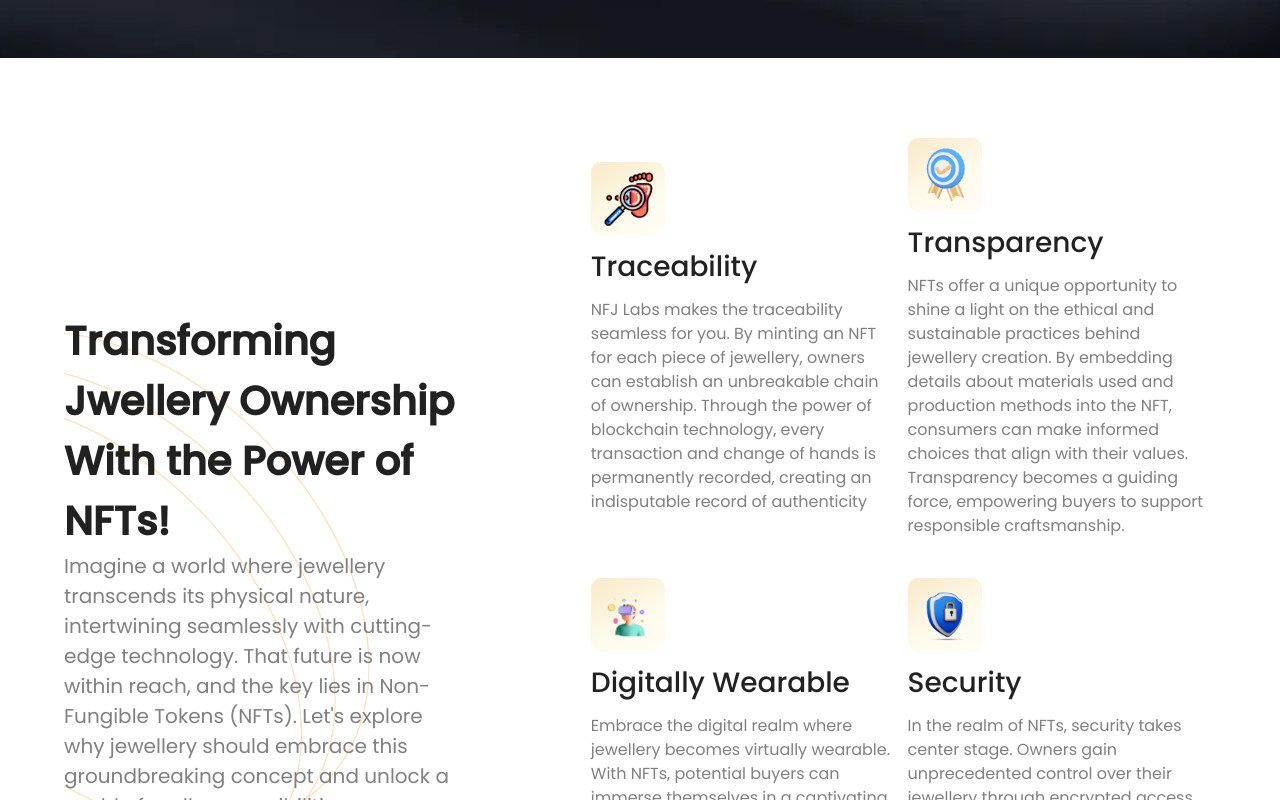
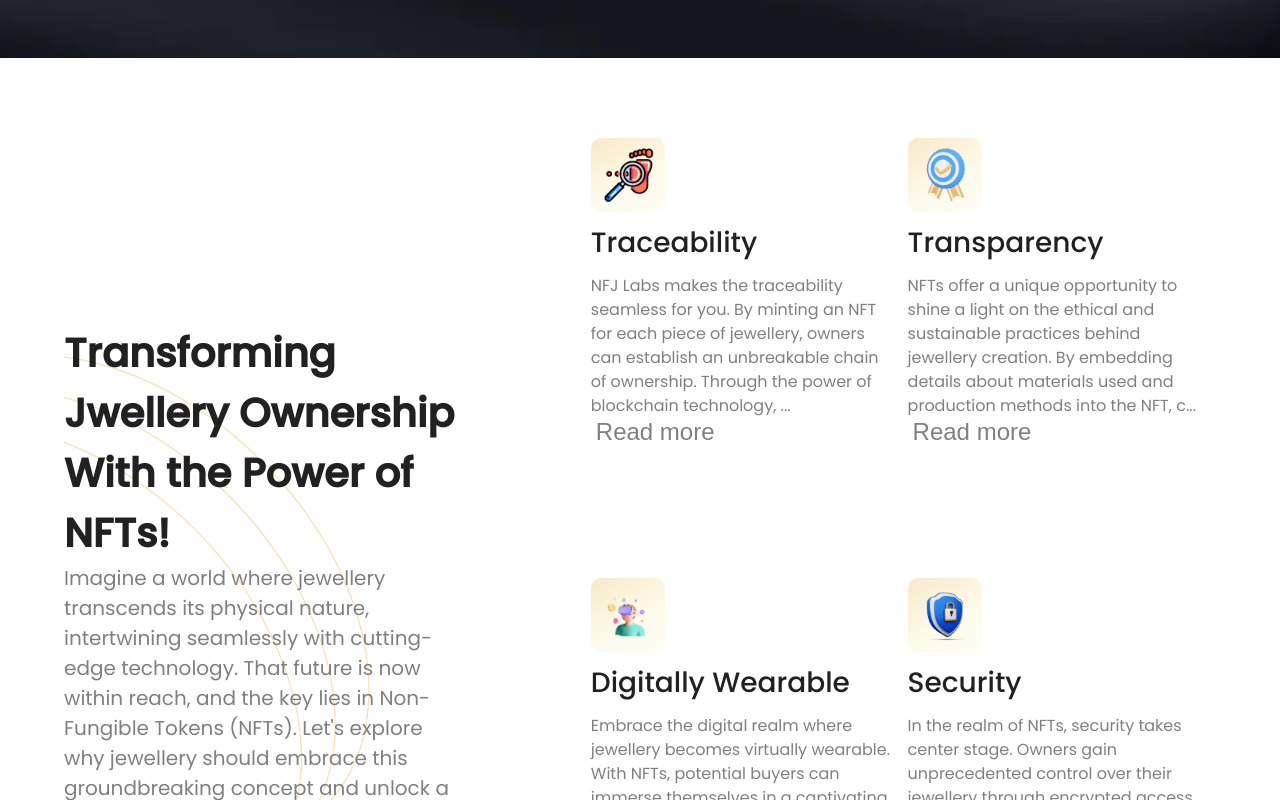
Before and after one commit to ArtisticJewellers/nfjlabs-website, a React (Create React App) app: page / in a window 1280 px wide. Shown: the part 980-1780 px from the top of the page. Built offline with nearby package versions, Linux system fonts and the light colour scheme.

Commit message:
add readmore functionality in features sedction

```diff
--- a/src/pages/home/artists/Artist.js
+++ b/src/pages/home/artists/Artist.js
@@ -92,7 +92,7 @@ const Artist = ({ artistInfo }) => {
             display: "flex",
             flexDirection: "column",
             alignItems: "center",
-            marginY: "55px",
+            marginY: "5px",
           }}
         >
           <Box sx={{ alignSelf: "end" }}>
--- a/src/pages/home/features/NFJFeatures.js
+++ b/src/pages/home/features/NFJFeatures.js
@@ -1,10 +1,11 @@
-import { Box, Typography } from "@mui/material";
-import React from "react";
+import { Box, Typography, Collapse, IconButton } from "@mui/material";
+import React, { useState } from "react";
 import Centered from "../../../components/common/Centered";
 import traceability from "../../../assets/homePage/features/traceability.png";
 import transparency from "../../../assets/homePage/features/transparency.png";
 import digiWearable from "../../../assets/homePage/features/digiWearable.png";
 import security from "../../../assets/homePage/features/security.png";
+import truncateString from "../../../helpers/truncateString";
 
 const NFJFeatures = () => {
   const features = [
@@ -35,9 +36,15 @@ const NFJFeatures = () => {
   ];
 
   const Feature = ({ feature, detail, image }) => {
+    const [expanded, setExpanded] = useState(false);
+
+    const handleExpandClick = () => {
+      setExpanded(!expanded);
+    };
+
     return (
       <>
-        <Box sx={{ width: "50%", marginBottom: "40px" }}>
+        <Box sx={{ height:"400px", width: "50%", marginBottom: "40px" }}>
           <Centered>
             <div>
               <Box
@@ -91,8 +98,20 @@ const NFJFeatures = () => {
                   color: "#808080",
                 }}
               >
-                {detail}
+                {expanded ? detail : truncateString(detail, 200)}
               </Typography>
+              {detail.length > 200 && (
+                <IconButton
+                  onClick={handleExpandClick}
+                  sx={{
+                    marginLeft: "5px",
+                    color: "#808080",
+                    padding: "0",
+                  }}
+                >
+                  {expanded ? "Read less" : "Read more"}
+                </IconButton>
+              )}
             </div>
           </Centered>
         </Box>
@@ -109,14 +128,13 @@ const NFJFeatures = () => {
           md: "55%",
         },
         display: "flex",
-        alignItems: "center",
-        justifyContent: "space-between",
+        // alignItems: "center",
+        // justifyContent: "space-between",
         flexWrap: "wrap",
-        // background:"red"
       }}
     >
       {features.map((feature) => (
-        <Feature {...feature} />
+        <Feature {...feature} key={feature.feature} />
       ))}
     </Box>
   );
```
